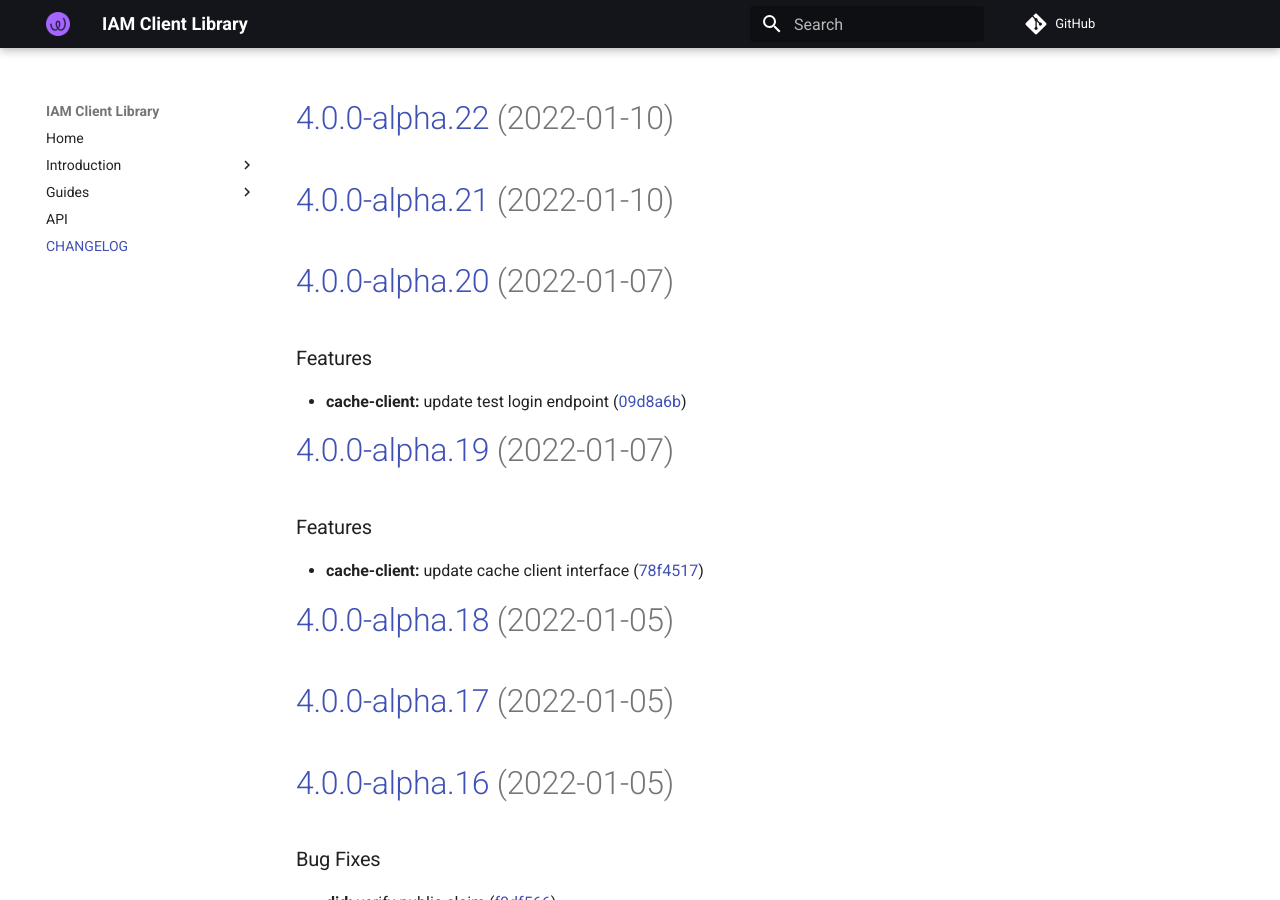
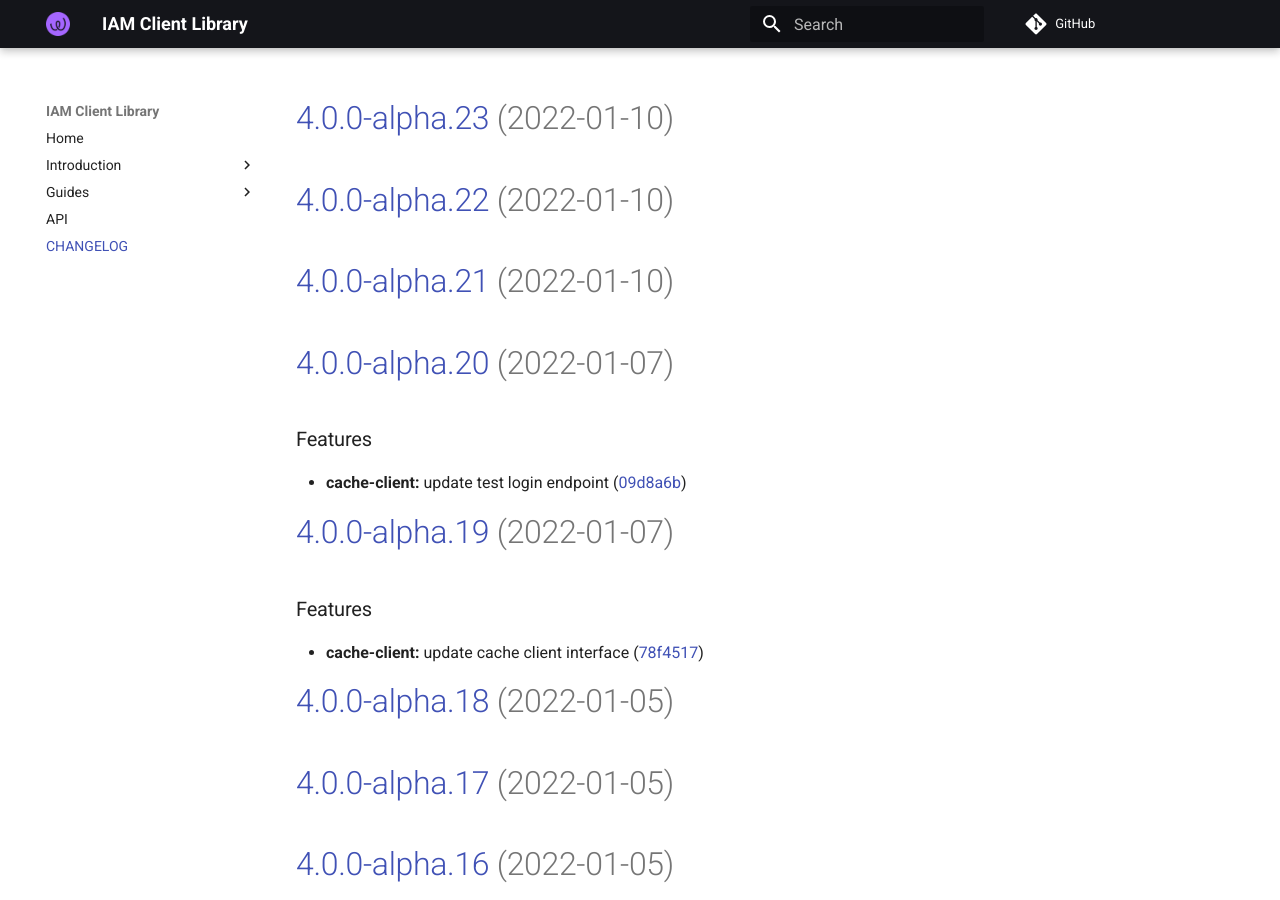
Before and after one commit to energywebfoundation/iam-client-lib, an MkDocs documentation site: the page built from docs/CHANGELOG.md, in a window 1280 px wide and 900 px high. Built offline with MkDocs 1.6.1 and Material for MkDocs 9.7.7, drawn with Linux system fonts in a browser that asks for light colours; comment, search, counter and statistics services are not loaded.

Commit message:
chore(release): 4.0.0-alpha.23 [skip ci]
# [4.0.0-alpha.23](https://github.com/energywebfoundation/iam-client-lib/compare/v4.0.0-alpha.22...v4.0.0-alpha.23) (2022-01-10)

```diff
--- a/docs/CHANGELOG.md
+++ b/docs/CHANGELOG.md
@@ -1,3 +1,5 @@
+# [4.0.0-alpha.23](https://github.com/energywebfoundation/iam-client-lib/compare/v4.0.0-alpha.22...v4.0.0-alpha.23) (2022-01-10)
+
 # [4.0.0-alpha.22](https://github.com/energywebfoundation/iam-client-lib/compare/v4.0.0-alpha.21...v4.0.0-alpha.22) (2022-01-10)
 
 # [4.0.0-alpha.21](https://github.com/energywebfoundation/iam-client-lib/compare/v4.0.0-alpha.20...v4.0.0-alpha.21) (2022-01-10)
--- a/package.json
+++ b/package.json
@@ -1,6 +1,6 @@
 {
     "name": "iam-client-lib",
-    "version": "4.0.0-alpha.22",
+    "version": "4.0.0-alpha.23",
     "description": "Library for Decentralized Identity and Access Management",
     "main": "dist/index.js",
     "module": "dist/index.esm.js",
```
